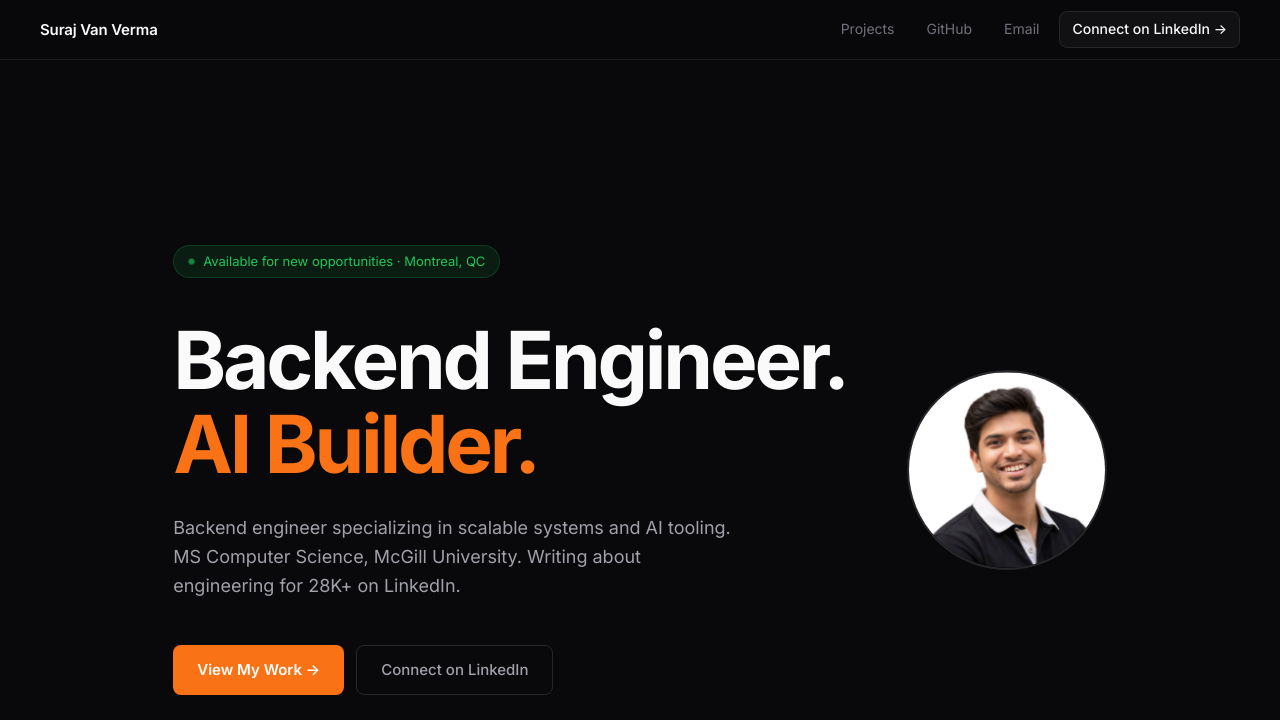
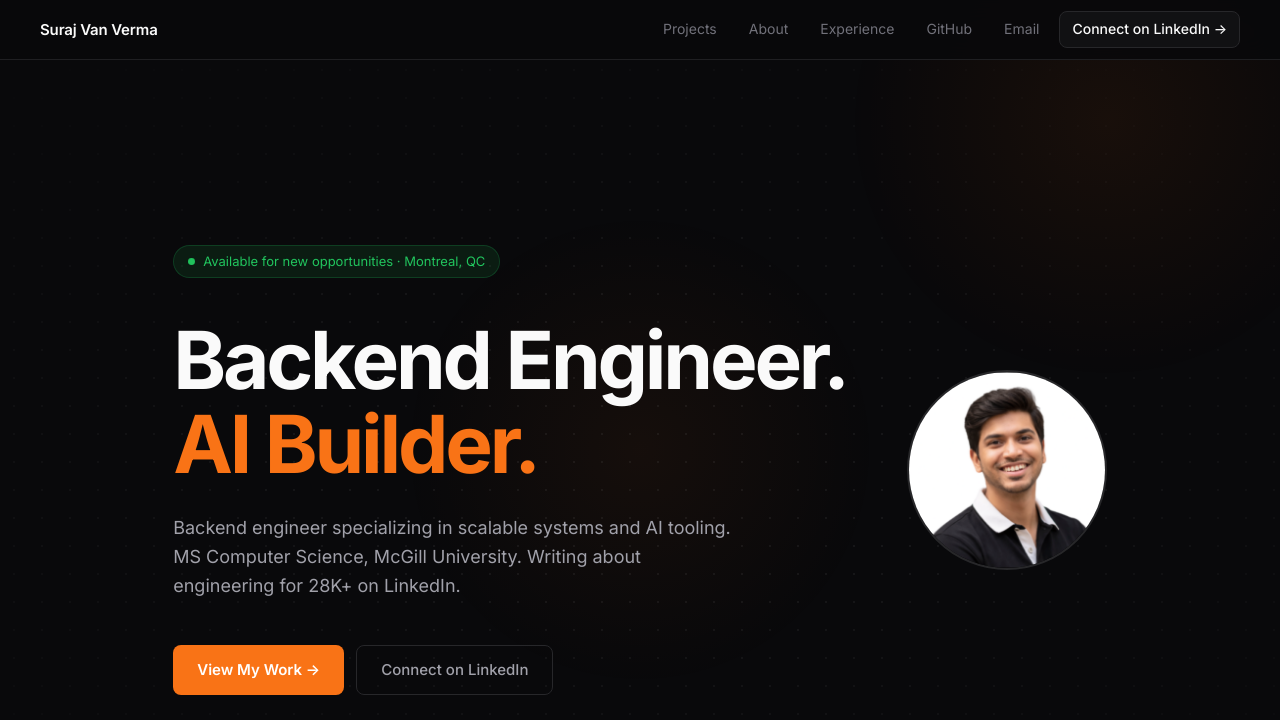
Before and after one commit to bythebug/bythebug.github.io, a Jekyll site: the page index.html, which Jekyll copies as it is, in a window 1280 px wide. Shown: the top 720 px of the page. Built offline with Jekyll 4.4.1, drawn with Linux system fonts in a browser that asks for light colours.

Commit message:
add interactive effects: cursor glow, card spotlight, scroll progress, active nav
- Scroll progress bar (orange gradient, top of page)
- Cursor ambient glow that follows mouse with smooth lag
- Project card spotlight: radial gradient tracks mouse inside each card
- Glowing border fade-in on project card hover
- Dot grid background in hero with radial fade mask
- Ambient orange glow pulse in hero top-right
- Navbar: opacity/shadow on scroll, active section highlighting
- Skill cards: gradient overlay + orange border on hover
- Timeline dot: glow ring on hover
- Smooth scroll for all anchor links
- Info blocks and contact links: hover lift/glow

Co-Authored-By: Claude Sonnet 4.6 <noreply@anthropic.com>

```diff
--- a/index.html
+++ b/index.html
@@ -48,11 +48,16 @@
 </head>
 <body>
 
+  <div class="scroll-progress" id="scrollProgress"></div>
+  <div class="cursor-glow" id="cursorGlow"></div>
+
   <!-- ============================================================ NAV -->
   <nav>
     <span class="nav-name">Suraj Van Verma</span>
     <div class="nav-links">
-      <a href="/projects/">Projects</a>
+      <a href="#projects" data-section="projects">Projects</a>
+      <a href="#about" data-section="about">About</a>
+      <a href="#experience" data-section="experience">Experience</a>
       <a href="https://github.com/bythebug" target="_blank" rel="noopener">GitHub</a>
       <a href="mailto:suraj.verma@mail.mcgill.ca">Email</a>
       <a href="https://www.linkedin.com/in/bythebug" target="_blank" rel="noopener" class="nav-cta">Connect on LinkedIn →</a>
--- a/javascripts/animations.js
+++ b/javascripts/animations.js
@@ -1,49 +1,115 @@
 /* ============================================================
-   Animations — scroll reveal + stat counters
+   Animations & Interactivity — bythebug.github.io
    ============================================================ */
 
-// Scroll reveal
-const observer = new IntersectionObserver((entries) => {
+// ── Scroll reveal ──────────────────────────────────────────
+const revealObserver = new IntersectionObserver((entries) => {
   entries.forEach(entry => {
     if (entry.isIntersecting) {
       entry.target.classList.add('revealed');
-      observer.unobserve(entry.target);
+      revealObserver.unobserve(entry.target);
     }
   });
 }, { threshold: 0.1, rootMargin: '0px 0px -40px 0px' });
 
-document.querySelectorAll('.reveal').forEach(el => observer.observe(el));
+document.querySelectorAll('.reveal').forEach(el => revealObserver.observe(el));
 
-// Stat counter animation
-function animateCounter(el) {
-  const target = el.dataset.target;
-  const isNumber = !isNaN(target);
-  if (!isNumber) return;
+// ── Scroll progress bar ────────────────────────────────────
+const scrollProgress = document.getElementById('scrollProgress');
 
-  const duration = 1200;
-  const start = performance.now();
-  const from = 0;
-  const to = parseInt(target);
-
-  function update(now) {
-    const elapsed = now - start;
-    const progress = Math.min(elapsed / duration, 1);
-    const eased = 1 - Math.pow(1 - progress, 3); // ease out cubic
-    const current = Math.round(from + (to - from) * eased);
-    el.textContent = current.toLocaleString() + (el.dataset.suffix || '');
-    if (progress < 1) requestAnimationFrame(update);
-  }
-
-  requestAnimationFrame(update);
+function updateScrollProgress() {
+  const scrollTop = window.scrollY;
+  const docHeight = document.documentElement.scrollHeight - window.innerHeight;
+  const pct = docHeight > 0 ? (scrollTop / docHeight) * 100 : 0;
+  scrollProgress.style.width = pct + '%';
 }
 
-const statObserver = new IntersectionObserver((entries) => {
-  entries.forEach(entry => {
-    if (entry.isIntersecting) {
-      animateCounter(entry.target);
-      statObserver.unobserve(entry.target);
-    }
+// ── Navbar scrolled state ──────────────────────────────────
+const nav = document.querySelector('nav');
+
+function updateNav() {
+  if (window.scrollY > 20) {
+    nav.classList.add('scrolled');
+  } else {
+    nav.classList.remove('scrolled');
+  }
+}
+
+// ── Active nav section ─────────────────────────────────────
+const sectionIds = ['projects', 'about', 'skills', 'experience', 'contact'];
+const navLinks = document.querySelectorAll('.nav-links a[data-section]');
+
+function updateActiveNav() {
+  let current = '';
+  for (const id of sectionIds) {
+    const el = document.getElementById(id);
+    if (!el) continue;
+    if (window.scrollY >= el.offsetTop - 120) current = id;
+  }
+  navLinks.forEach(a => {
+    a.classList.toggle('nav-active', a.dataset.section === current);
   });
-}, { threshold: 0.5 });
+}
 
-document.querySelectorAll('[data-target]').forEach(el => statObserver.observe(el));
+// ── Bundle scroll handlers ─────────────────────────────────
+window.addEventListener('scroll', () => {
+  updateScrollProgress();
+  updateNav();
+  updateActiveNav();
+}, { passive: true });
+
+updateScrollProgress();
+updateNav();
+updateActiveNav();
+
+// ── Cursor glow ────────────────────────────────────────────
+const cursorGlow = document.getElementById('cursorGlow');
+let mouseX = window.innerWidth / 2;
+let mouseY = window.innerHeight / 2;
+let glowX = mouseX;
+let glowY = mouseY;
+let rafGlow;
+
+document.addEventListener('mousemove', e => {
+  mouseX = e.clientX;
+  mouseY = e.clientY;
+});
+
+function animateGlow() {
+  glowX += (mouseX - glowX) * 0.08;
+  glowY += (mouseY - glowY) * 0.08;
+  cursorGlow.style.left = glowX + 'px';
+  cursorGlow.style.top  = glowY + 'px';
+  rafGlow = requestAnimationFrame(animateGlow);
+}
+animateGlow();
+
+// Hide glow when mouse leaves window
+document.addEventListener('mouseleave', () => {
+  cursorGlow.style.opacity = '0';
+});
+document.addEventListener('mouseenter', () => {
+  cursorGlow.style.opacity = '1';
+});
+
+// ── Project card spotlight ─────────────────────────────────
+document.querySelectorAll('.project-card').forEach(card => {
+  card.addEventListener('mousemove', e => {
+    const rect = card.getBoundingClientRect();
+    const x = ((e.clientX - rect.left) / rect.width)  * 100;
+    const y = ((e.clientY - rect.top)  / rect.height) * 100;
+    card.style.setProperty('--card-x', x + '%');
+    card.style.setProperty('--card-y', y + '%');
+  });
+});
+
+// ── Smooth scroll for anchor links ────────────────────────
+document.querySelectorAll('a[href^="#"]').forEach(a => {
+  a.addEventListener('click', e => {
+    const target = document.querySelector(a.getAttribute('href'));
+    if (!target) return;
+    e.preventDefault();
+    const top = target.getBoundingClientRect().top + window.scrollY - 72;
+    window.scrollTo({ top, behavior: 'smooth' });
+  });
+});
--- a/stylesheets/portfolio.css
+++ b/stylesheets/portfolio.css
@@ -27,6 +27,8 @@
   --radius: 12px;
   --radius-sm: 8px;
   --max-width: 1100px;
+  --mouse-x: 50%;
+  --mouse-y: 50%;
 }
 
 html {
@@ -1003,3 +1005,214 @@ footer {
     grid-template-columns: 1fr 1fr;
   }
 }
+
+/* ============================================================
+   SCROLL PROGRESS BAR
+   ============================================================ */
+
+.scroll-progress {
+  position: fixed;
+  top: 0;
+  left: 0;
+  height: 2px;
+  width: 0%;
+  background: linear-gradient(90deg, var(--accent), #fb923c);
+  z-index: 200;
+  transition: width 0.1s linear;
+}
+
+/* ============================================================
+   CURSOR GLOW
+   ============================================================ */
+
+.cursor-glow {
+  pointer-events: none;
+  position: fixed;
+  width: 480px;
+  height: 480px;
+  border-radius: 50%;
+  background: radial-gradient(circle, rgba(249, 115, 22, 0.055) 0%, transparent 70%);
+  transform: translate(-50%, -50%);
+  transition: left 0.12s ease, top 0.12s ease;
+  z-index: 0;
+  will-change: left, top;
+}
+
+/* ============================================================
+   HERO — DOT GRID BACKGROUND
+   ============================================================ */
+
+.hero {
+  position: relative;
+  overflow: hidden;
+}
+
+.hero::before {
+  content: '';
+  position: absolute;
+  inset: 0;
+  background-image: radial-gradient(circle, rgba(255,255,255,0.055) 1px, transparent 1px);
+  background-size: 28px 28px;
+  mask-image: radial-gradient(ellipse 80% 60% at 50% 50%, black 30%, transparent 100%);
+  -webkit-mask-image: radial-gradient(ellipse 80% 60% at 50% 50%, black 30%, transparent 100%);
+  pointer-events: none;
+  z-index: 0;
+}
+
+.hero .container {
+  position: relative;
+  z-index: 1;
+}
+
+/* ============================================================
+   HERO — AMBIENT GLOW
+   ============================================================ */
+
+.hero::after {
+  content: '';
+  position: absolute;
+  top: -20%;
+  right: -10%;
+  width: 600px;
+  height: 600px;
+  border-radius: 50%;
+  background: radial-gradient(circle, rgba(249,115,22,0.07) 0%, transparent 65%);
+  pointer-events: none;
+  z-index: 0;
+  animation: ambientPulse 6s ease-in-out infinite;
+}
+
+@keyframes ambientPulse {
+  0%, 100% { transform: scale(1); opacity: 1; }
+  50% { transform: scale(1.08); opacity: 0.7; }
+}
+
+/* ============================================================
+   NAV — SCROLLED STATE
+   ============================================================ */
+
+nav.scrolled {
+  background: rgba(9, 9, 11, 0.96);
+  box-shadow: 0 1px 24px rgba(0,0,0,0.4);
+}
+
+/* NAV ACTIVE LINK */
+.nav-links a.nav-active {
+  color: var(--text);
+  background: var(--bg-hover);
+}
+
+/* ============================================================
+   PROJECT CARDS — SPOTLIGHT EFFECT
+   ============================================================ */
+
+.project-card {
+  --card-x: 50%;
+  --card-y: 50%;
+}
+
+.project-card::before {
+  content: '';
+  position: absolute;
+  inset: 0;
+  border-radius: inherit;
+  background: radial-gradient(
+    260px circle at var(--card-x) var(--card-y),
+    rgba(249, 115, 22, 0.08),
+    transparent 70%
+  );
+  opacity: 0;
+  transition: opacity 0.3s ease;
+  pointer-events: none;
+  z-index: 0;
+}
+
+.project-card:hover::before {
+  opacity: 1;
+}
+
+.project-card > *:not(.project-card-link) {
+  position: relative;
+  z-index: 1;
+}
+
+/* Glowing border on hover */
+.project-card::after {
+  content: '';
+  position: absolute;
+  inset: 0;
+  border-radius: inherit;
+  border: 1px solid transparent;
+  background: linear-gradient(var(--bg-hover), var(--bg-hover)) padding-box,
+              linear-gradient(135deg, rgba(249,115,22,0.35), transparent 60%) border-box;
+  opacity: 0;
+  transition: opacity 0.3s ease;
+  pointer-events: none;
+  z-index: 0;
+}
+
+.project-card:hover::after {
+  opacity: 1;
+}
+
+/* ============================================================
+   SKILL CARDS — HOVER GLOW
+   ============================================================ */
+
+.skill-category {
+  position: relative;
+  overflow: hidden;
+}
+
+.skill-category::before {
+  content: '';
+  position: absolute;
+  inset: 0;
+  background: linear-gradient(135deg, rgba(249,115,22,0.06), transparent 60%);
+  opacity: 0;
+  transition: opacity 0.3s ease;
+  pointer-events: none;
+}
+
+.skill-category:hover::before {
+  opacity: 1;
+}
+
+.skill-category:hover {
+  border-color: rgba(249,115,22,0.25);
+}
+
+/* ============================================================
+   TIMELINE — ACTIVE DOT GLOW
+   ============================================================ */
+
+.timeline-item:hover .timeline-dot {
+  border-color: var(--accent);
+  box-shadow: 0 0 0 4px rgba(249,115,22,0.15);
+}
+
+/* ============================================================
+   INFO BLOCKS — HOVER
+   ============================================================ */
+
+.info-block {
+  transition: border-color 0.2s, background 0.2s;
+}
+
+.info-block:hover {
+  border-color: rgba(249,115,22,0.25);
+  background: var(--bg-hover);
+}
+
+/* ============================================================
+   CONTACT LINKS — HOVER LIFT
+   ============================================================ */
+
+.contact-link {
+  transition: color 0.15s, border-color 0.15s, background 0.15s, transform 0.15s, box-shadow 0.15s;
+}
+
+.contact-link:hover {
+  transform: translateY(-2px);
+  box-shadow: 0 4px 16px rgba(0,0,0,0.3);
+}
```
